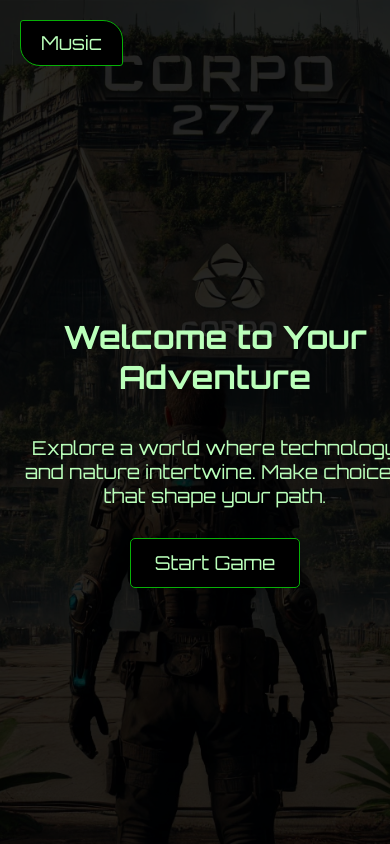
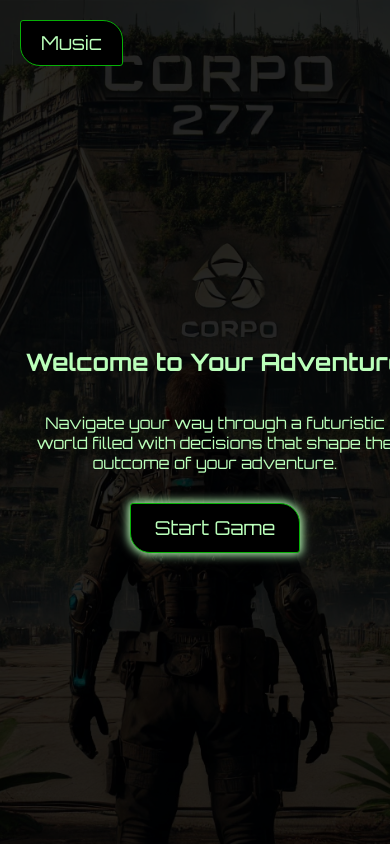
Before and after one commit to sambow7/Browser-Based-Game-P1, a plain HTML site: page index.html in a window 390 px wide. Drawn offline with Linux system fonts and the light colour scheme.

Commit message:
CSS mobile adjustments/intro screen

```diff
--- a/css/style.css
+++ b/css/style.css
@@ -46,7 +46,7 @@ body {
 @media (max-width: 768px) {
   .container {
     width: 90%;
-    padding: 20px;
+    padding: 15px;
   }
 
   .btn {
@@ -97,27 +97,29 @@ body {
   font-family: 'Orbitron', sans-serif;
   text-align: center;
   padding: 20px;
+  overflow-wrap: break-word;
 }
 
 #intro-screen h1 {
-  font-size: 2em;
+  font-size: 1.5em;
   margin-bottom: 20px;
 }
 
 #intro-screen p {
-  font-size: 1.2rem;
+  font-size: 1rem;
   margin-bottom: 30px;
 }
 
 #start-button {
   background-color: rgb(0, 0, 0);
   border: 1px solid rgb(7, 177, 7);
-  border-radius: 5px;
+  border-radius: 3px 20px;
   color: rgb(186, 255, 186);
   font-family: 'Orbitron', sans-serif;
   font-size: 1.2em;
   padding: 12px 24px;
   cursor: pointer;
+  box-shadow: 0 0 10px 2px;
 }
 
 #start-button:hover {
--- a/index.html
+++ b/index.html
@@ -13,7 +13,7 @@
 <body>
   <div id="intro-screen">
     <h1>Welcome to Your Adventure</h1>
-    <p>Explore a world where technology and nature intertwine. Make choices that shape your path.</p>
+    <p>Navigate your way through a futuristic world filled with decisions that shape the outcome of your adventure.</p>
     <button id="start-button" class="btn">Start Game</button>
   </div>
 
--- a/js/app.js
+++ b/js/app.js
@@ -21,7 +21,6 @@ function playBackgroundMusic() {
   }
 }
 
-// Function to toggle music between play and pause
 function toggleMusic() {
   if (backgroundMusic.paused) {
     backgroundMusic.play();
@@ -48,9 +47,6 @@ document.getElementById('start-button').addEventListener('click', function () {
   startGame(); // Start the game after hiding the intro screen
 });
 
-// startGame(); // Remove this call if you only want the game to start when clicking "Start Game"
-
-
 function showTextNode(textNodeIndex) {
   const textNode = textNodes.find(textNode => textNode.id === textNodeIndex);
   textElement.innerText = textNode.text;
@@ -60,7 +56,6 @@ function showTextNode(textNodeIndex) {
     optionButtonsElement.removeChild(optionButtonsElement.firstChild);
   }
 
-  // Display options for the current text node
   textNode.options.forEach(option => {
     if (showOption(option)) {
       const button = document.createElement("button");
@@ -76,7 +71,6 @@ function showOption(option) {
   return option.requiredState == null || option.requiredState(state);
 }
 
-// Play click sound
 function selectOption(option) {
 
   clickSound.play();
@@ -93,7 +87,7 @@ function selectOption(option) {
       startGame();
     }, 20000); //(seconds)
 
-    return; // Exit early to prevent further execution
+    return;
   }
 
   // restart the game
@@ -101,7 +95,6 @@ function selectOption(option) {
     return startGame();
   }
 
-  // Update the game state and show the next text node
   state = Object.assign(state, option.setState);
   showTextNode(nextTextNodeId);
 }
```
